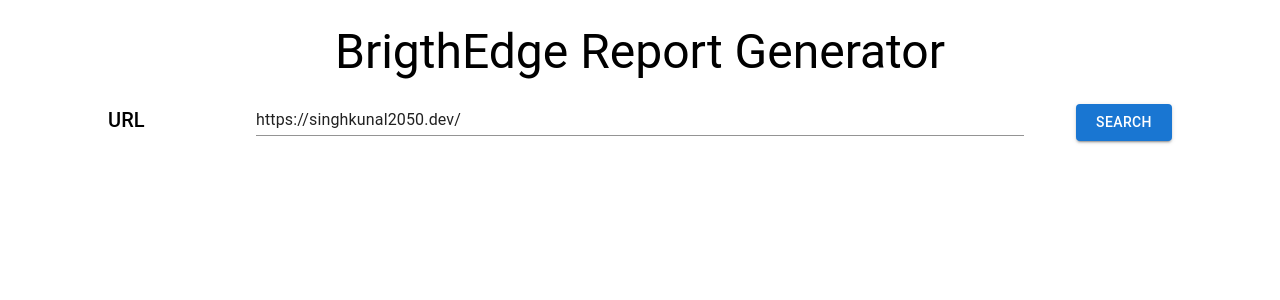
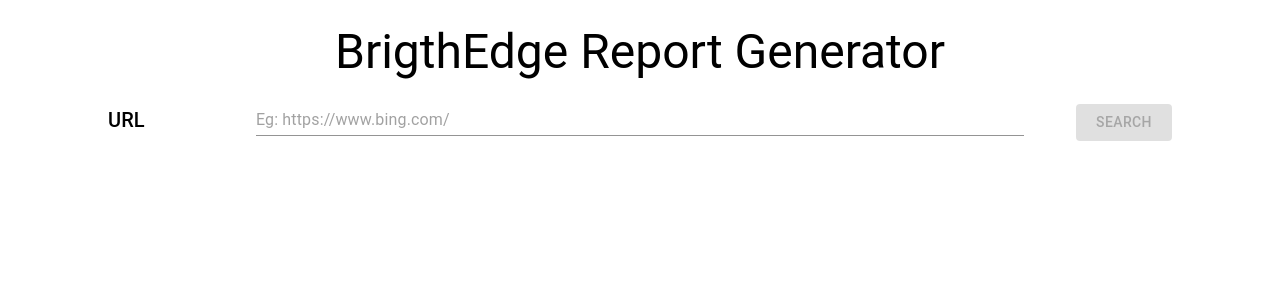
Before and after one commit to singhkunal2050/brightEdgeReportGenerator, a React (Vite) app in the folder client/: page / in a window 1280 px wide. Shown: the top 300 px of the page. Built offline with nearby package versions, Linux system fonts and the light colour scheme.

Commit message:
AddedError state management

```diff
--- a/client/src/components/ReportGenerator.jsx
+++ b/client/src/components/ReportGenerator.jsx
@@ -1,10 +1,18 @@
-import { Button, Container, Grid, Input, Typography } from "@mui/material";
+import {
+  Alert,
+  Button,
+  Container,
+  Grid,
+  Input,
+  Typography,
+} from "@mui/material";
 import ReportTable from "./ReportTable.jsx";
 import { useState } from "react";
 
 export function ReportGenerator() {
-  const [url, setURL] = useState("https://singhkunal2050.dev/");
+  const [url, setURL] = useState("");
   const [results, setResults] = useState([]);
+  const [error, setError] = useState("");
 
   const doesEntryExist = (entry) => {
     return results.filter((row) => row.website === entry.website)?.length > 0;
@@ -21,7 +29,8 @@
         },
       });
       response = await response.json();
-      console.log({ response });
+
+      if (response?.record) {
         const newEntry = {
           website: response.record.key.origin,
           etfb: response.record.metrics.experimental_time_to_first_byte
@@ -33,8 +42,12 @@
         if (!doesEntryExist(newEntry)) {
           setResults([...results, newEntry]);
         }
+      } else {
+        throw new Error(response?.message ?? "Something went wrong");
+      }
     } catch (error) {
       console.error(error);
+      setError(error.message);
     }
   };
 
@@ -49,6 +62,16 @@
   return (
     <div>
       <Container>
+        {error && (
+          <Alert
+            severity="error"
+            onClose={() => {
+              setError("");
+            }}
+          >
+            {error}
+          </Alert>
+        )}
         <Typography variant="h3" component="h3" align="center" marginBlock={3}>
           BrigthEdge Report Generator
         </Typography>
@@ -61,7 +84,7 @@
           <Grid item xs={12} md={8}>
             <Input
               type="url"
-              placeholder="Enter a valid website url"
+              placeholder="Eg: https://www.bing.com/"
               fullWidth={true}
               value={url}
               onChange={(event) => setURL(event.target.value)}
```
Lines whose indentation alone changed are shown as unchanged.
